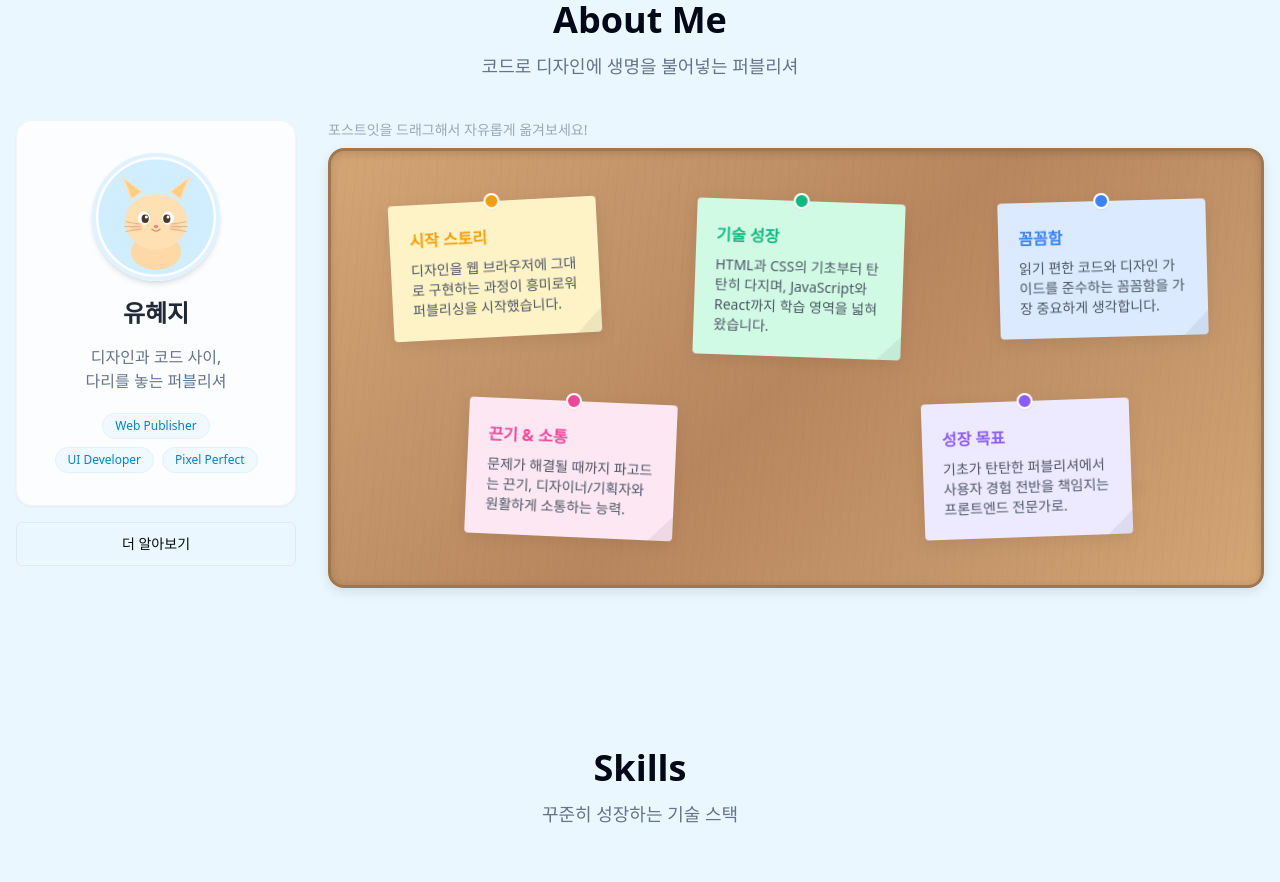
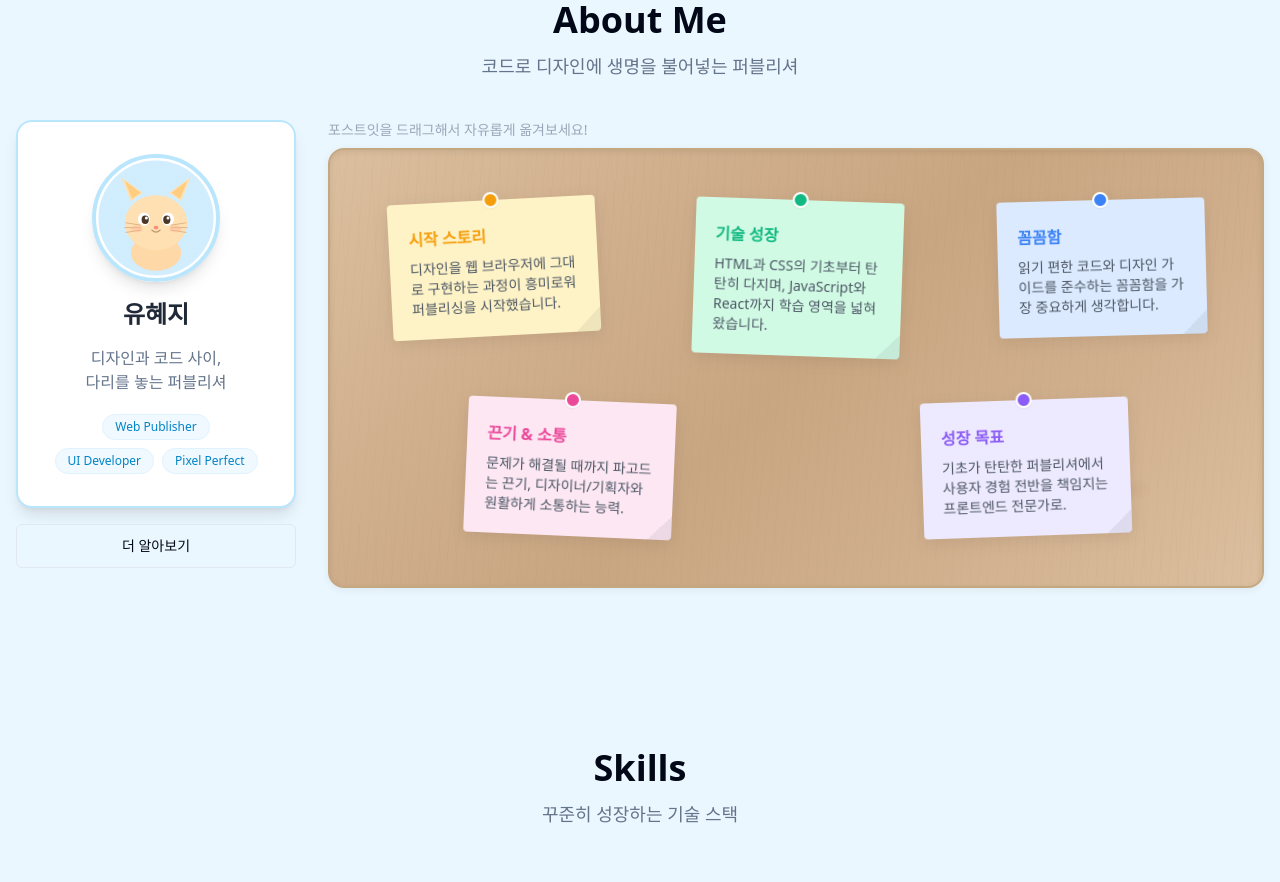
Before and after one commit to 2yoooh2/my-portfolio-new, a React (Vite) app: page / in a window 1280 px wide. Shown: the part 1000-1882 px from the top of the page. Built offline with nearby package versions, Linux system fonts and the light colour scheme; no server answers; the database is empty.

Commit message:
프로필 카드 강조 + 우드보드 채도 낮춤

```diff
--- a/src/components/landing/about-section.jsx
+++ b/src/components/landing/about-section.jsx
@@ -133,7 +133,7 @@ function CatAvatar() {
 function ProfileCard({ isVisible }) {
   return (
     <div
-      className="flex flex-col items-center gap-4 p-6 md:p-8 rounded-2xl bg-white/80 border border-gray-100 shadow-sm"
+      className="flex flex-col items-center gap-4 p-6 md:p-8 rounded-2xl bg-white border-2 border-sky-200 shadow-lg"
       style={{
         opacity: isVisible ? 1 : 0,
         transform: isVisible ? 'translateY(0)' : 'translateY(20px)',
@@ -141,7 +141,7 @@ function ProfileCard({ isVisible }) {
       }}
     >
       {/* 고양이 아바타 */}
-      <div className="w-28 h-28 md:w-32 md:h-32 rounded-full overflow-hidden border-4 border-sky-100 shadow-md">
+      <div className="w-28 h-28 md:w-32 md:h-32 rounded-full overflow-hidden border-4 border-sky-200 shadow-lg">
         <CatAvatar />
       </div>
 
@@ -409,14 +409,14 @@ function AboutSection() {
             ref={boardRef}
             className="relative w-full min-h-[420px] md:min-h-[440px] rounded-2xl overflow-hidden"
             style={{
-              background: 'linear-gradient(135deg, #D4A574 0%, #C4956A 25%, #B8865E 50%, #C4956A 75%, #D4A574 100%)',
-              boxShadow: 'inset 0 2px 8px rgba(0,0,0,0.15), 0 4px 12px rgba(0,0,0,0.1)',
-              border: '3px solid #A0764E',
+              background: 'linear-gradient(135deg, #DBBF9E 0%, #D1B08E 25%, #C9A682 50%, #D1B08E 75%, #DBBF9E 100%)',
+              boxShadow: 'inset 0 2px 6px rgba(0,0,0,0.08), 0 2px 8px rgba(0,0,0,0.06)',
+              border: '2px solid #C4A882',
             }}
           >
             {/* 나무결 텍스처 */}
             <div
-              className="absolute inset-0 opacity-[0.12]"
+              className="absolute inset-0 opacity-[0.08]"
               style={{
                 backgroundImage: `repeating-linear-gradient(
                   95deg,
```
